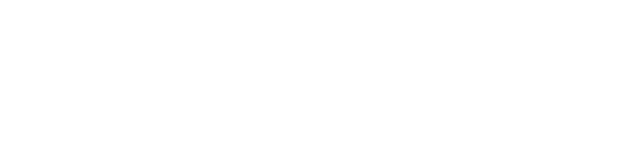
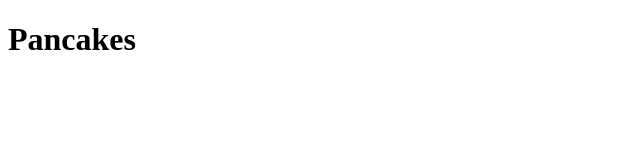
Before and after one commit to TheIceZone/odin-recipes, a plain HTML site: page recipes/pancakes.html in a window 1280 px wide. Shown: the whole page, without its empty margins (0-640 px from the left). Drawn offline with Linux system fonts and the light colour scheme.

```diff
--- a/recipes/pancakes.html
+++ b/recipes/pancakes.html
@@ -4,9 +4,9 @@
     <meta charset="UTF-8">
     <meta http-equiv="X-UA-Compatible" content="IE=edge">
     <meta name="viewport" content="width=device-width, initial-scale=1.0">
-    <title>Document</title>
+    <title>Pancakes</title>
 </head>
 <body>
-
+    <h1>Pancakes</h1>
 </body>
 </html>
```
Also changed, not shown: index.html (+1 -0 lines).
